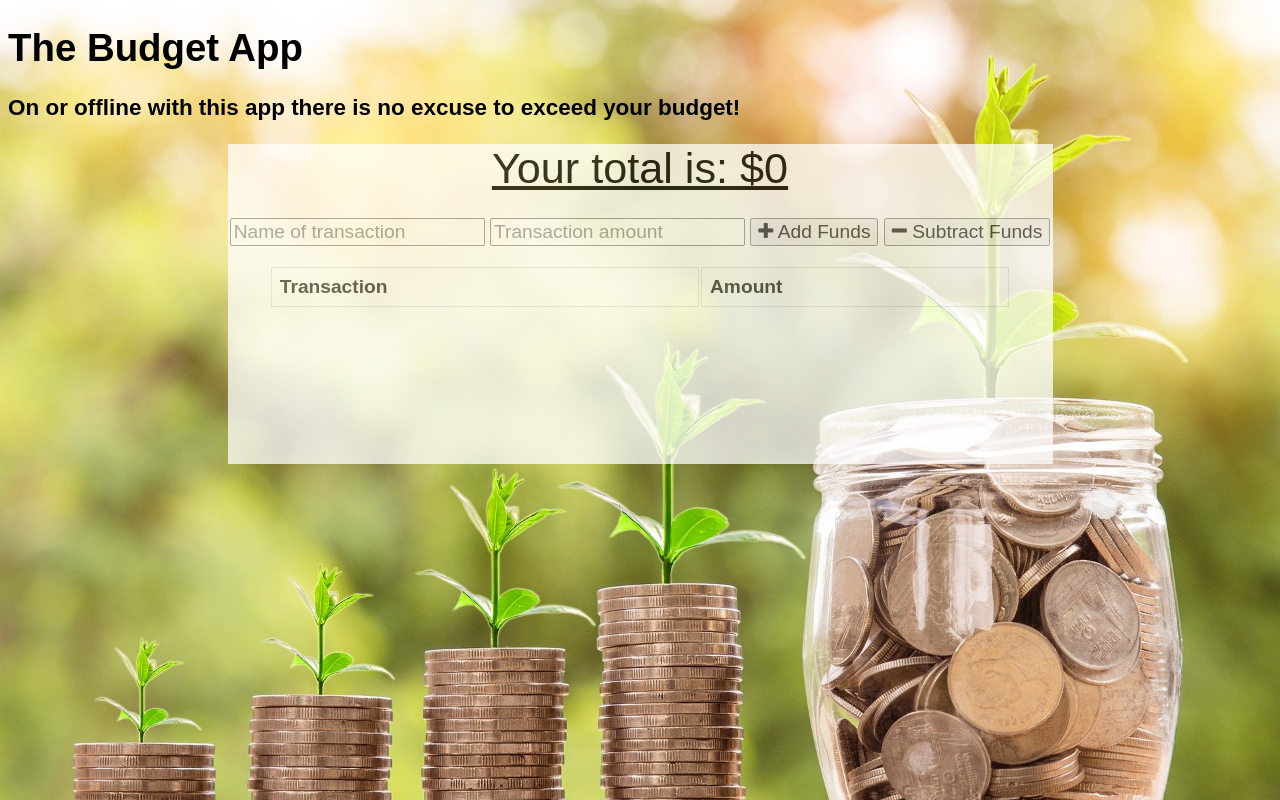
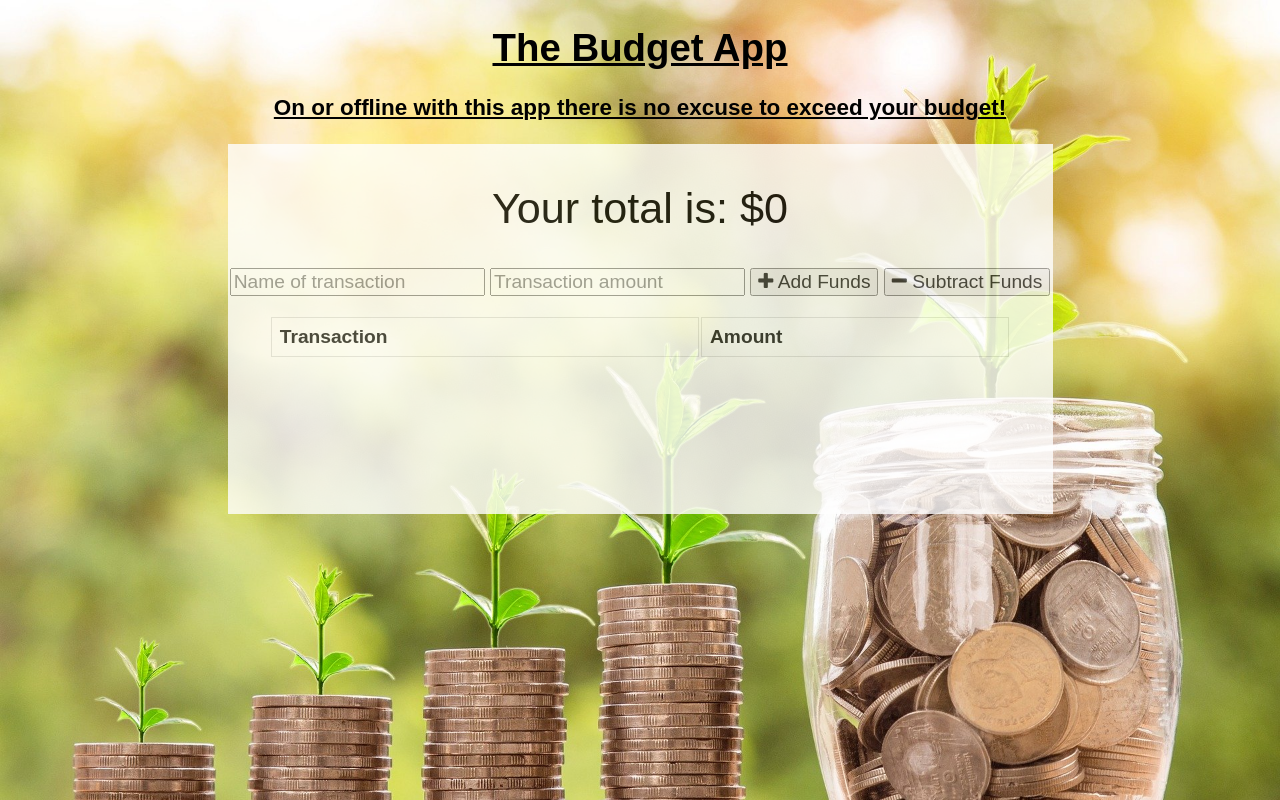
Before and after one commit to kmvanneste/No-Excuses-The-Budget-App, a website: page public/index.html in a window 1280 px wide. Drawn offline with nearby package versions, Linux system fonts and the light colour scheme; no server answers.

Commit message:
styled background, changed opacity of chart

```diff
--- a/public/index.html
+++ b/public/index.html
@@ -12,8 +12,8 @@
   <title>Budget Tracker</title>
 </head>
 <body>
-  <h1>The Budget App</h1>
-  <h3>On or offline with this app there is no excuse to exceed your budget!</h3>
+  <h1 class="Header">The Budget App</h1>
+  <h3 class="Header">On or offline with this app there is no excuse to exceed your budget!</h3>
   <div class="wrapper">
     <div class="total">
       <div class="total">Your total is: $<span id="total">0</span></div>
--- a/public/styles.css
+++ b/public/styles.css
@@ -4,6 +4,11 @@ body {
   background-image: url("./images/money.jpg");
   background-size: cover;
   background-repeat: no-repeat;
+}
+
+.Header {
+  text-align: center;
+  text-decoration: underline;
 }
 
 button, input {
@@ -34,20 +39,21 @@ tr:nth-child(even) {
   max-width: 825px;
   text-align: center;
   background-color: white;
-  opacity: .75;
+  opacity: .8;
   color: black;
 }
 
 .total {
   font-size: 150%;
-  text-decoration: underline;
+  padding-top: 20px;
+  padding-bottom: 5px;
 }
 
 .form {
   margin-top: 25px;
   width: 100%;
   background-color: white;
-  opacity: .75;
+  opacity: .8;
   color: black;
 }
 
@@ -58,6 +64,6 @@ tr:nth-child(even) {
   width: 90%;
   margin: 0 auto;
   background-color: white;
-  opacity: .75;
+  opacity: .85;
   color: black;
 }
```
Also changed, not shown: README.md, public/images/webpage.png (renamed from webpage.png).
